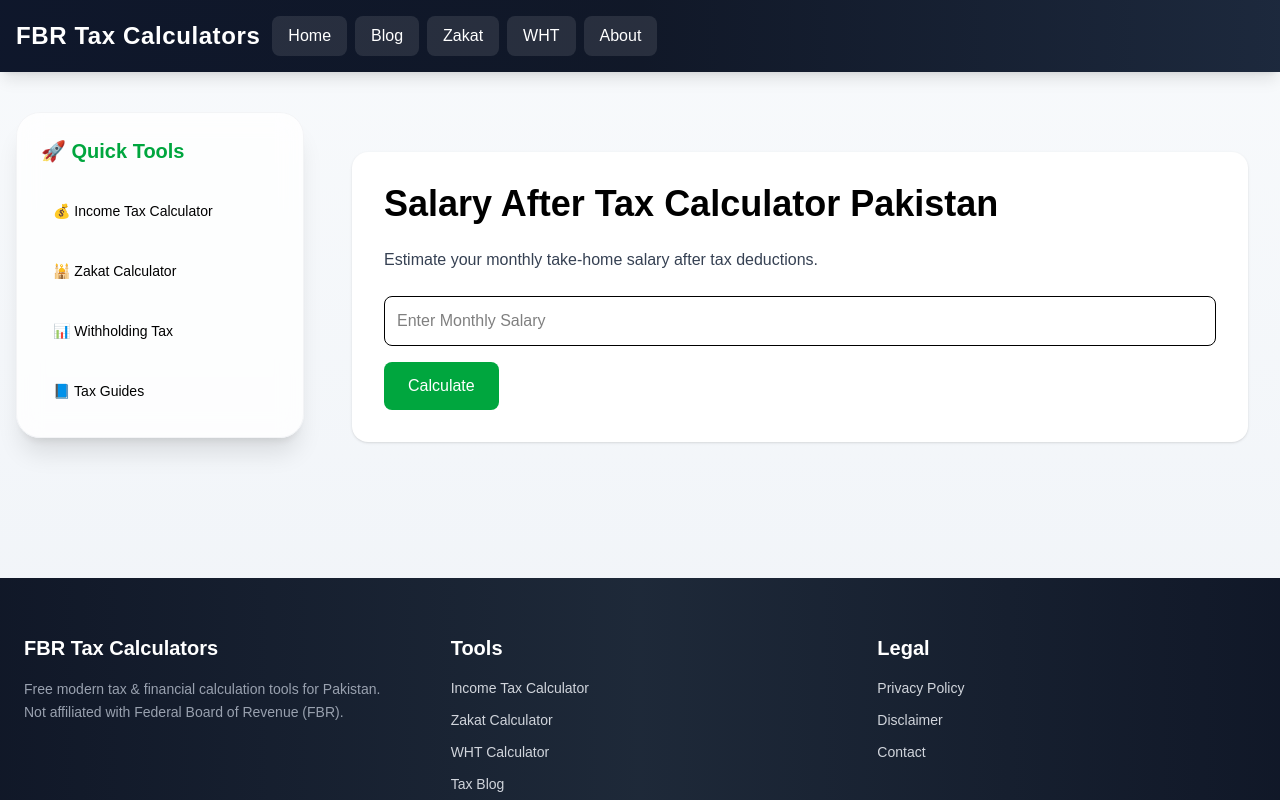
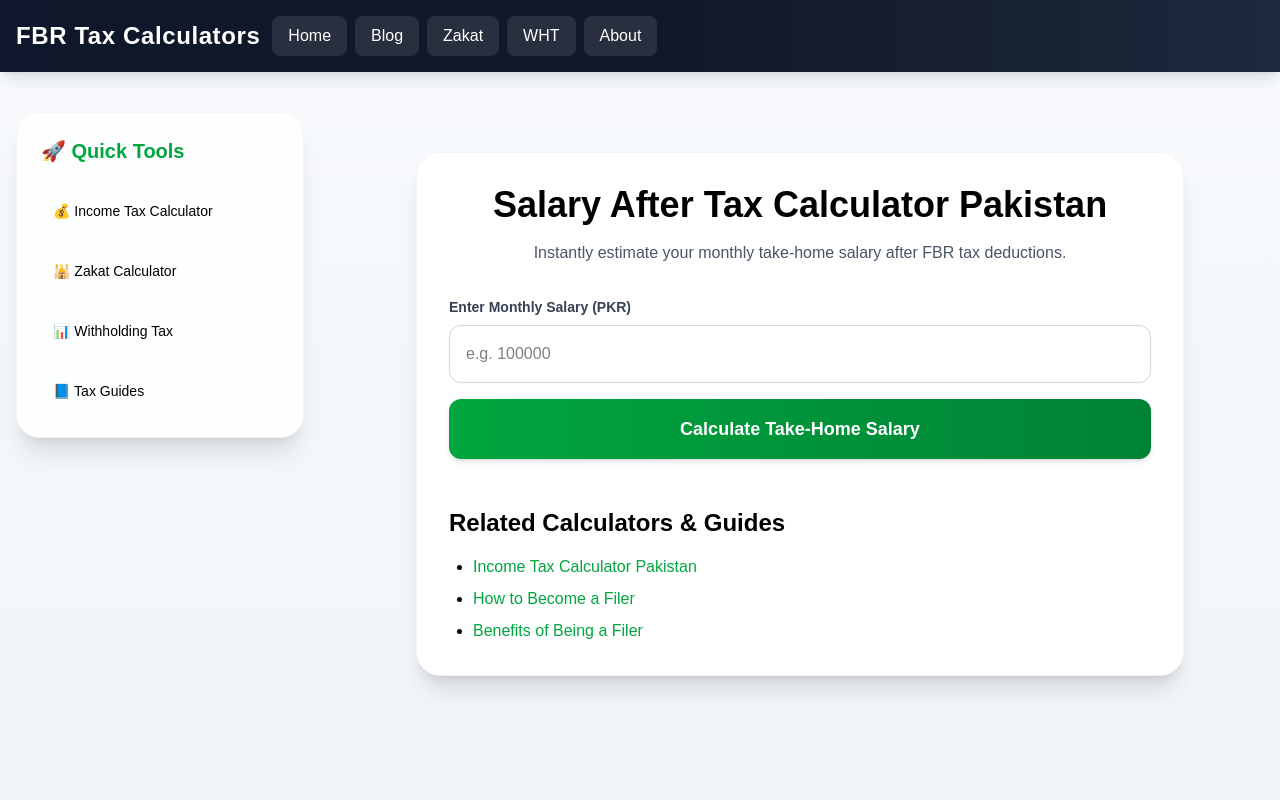
Before and after one commit to muhammadobaid1986/fbrtaxcalculators, a Next.js app: page /salary-after-tax-calculator in a window 1280 px wide. Shown: the top 800 px of the page. Built offline with nearby package versions, Linux system fonts and the light colour scheme.

Commit message:
fix salary after tax calculator build error

```diff
--- a/app/salary-after-tax-calculator/page.tsx
+++ b/app/salary-after-tax-calculator/page.tsx
@@ -1,8 +1,6 @@
 "use client";
 
 import { useState } from "react";
-
-
 
 export default function SalaryAfterTaxCalculator() {
   const [salary, setSalary] = useState("");
@@ -16,48 +14,75 @@ export default function SalaryAfterTaxCalculator() {
       return;
     }
 
-    const estimatedTax = monthlySalary * 0.05;
+    // Basic calculation (can be updated with actual slabs later)
+    let taxRate = 0;
+    const annualSalary = monthlySalary * 12;
+
+    if (annualSalary > 600000 && annualSalary <= 1200000) taxRate = 0.05;
+    else if (annualSalary > 1200000 && annualSalary <= 2400000) taxRate = 0.15;
+    else if (annualSalary > 2400000 && annualSalary <= 3600000) taxRate = 0.25;
+    else if (annualSalary > 3600000) taxRate = 0.30;
+
+    const estimatedTax = monthlySalary * taxRate;
     const takeHomeSalary = monthlySalary - estimatedTax;
 
     setResult(takeHomeSalary);
   };
 
   return (
-    <div className="max-w-4xl mx-auto bg-white p-8 rounded-2xl shadow mt-10">
-      <h1 className="text-4xl font-bold mb-6">
+    <div className="max-w-3xl mx-auto bg-white p-8 rounded-3xl shadow-xl border border-gray-100 mt-10">
+      <h1 className="text-3xl md:text-4xl font-bold mb-4 text-center">
         Salary After Tax Calculator Pakistan
       </h1>
 
-      <p className="mb-6 text-gray-700">
-        Estimate your monthly take-home salary after tax deductions.
+      <p className="mb-8 text-gray-600 text-center">
+        Instantly estimate your monthly take-home salary after FBR tax deductions.
       </p>
 
+      <div className="space-y-4">
+        <div>
+          <label className="block text-sm font-semibold text-gray-700 mb-2">
+            Enter Monthly Salary (PKR)
+          </label>
           <input
             type="number"
-        placeholder="Enter Monthly Salary"
+            placeholder="e.g. 100000"
             value={salary}
             onChange={(e) => setSalary(e.target.value)}
-        className="w-full border p-3 rounded-lg mb-4"
+            className="w-full border border-gray-300 p-4 rounded-xl focus:ring-2 focus:ring-green-500 outline-none"
           />
+        </div>
 
         <button
           onClick={calculate}
-        className="bg-green-600 text-white px-6 py-3 rounded-lg"
+          className="w-full bg-gradient-to-r from-green-600 to-green-700 text-white px-6 py-4 rounded-xl hover:scale-[1.02] transition font-bold text-lg shadow-md"
         >
-        Calculate
+          Calculate Take-Home Salary
         </button>
+      </div>
 
       {result !== null && (
-        <div className="mt-6 p-4 bg-green-50 rounded-lg">
-          <p className="font-semibold">
-            Estimated Take Home Salary:
+        <div className="mt-8 p-6 bg-green-50 rounded-2xl border border-green-100 text-center">
+          <p className="font-semibold text-gray-700 mb-2 text-lg">
+            Your Estimated Take-Home Salary
           </p>
-
-          <p className="text-2xl font-bold text-green-700">
+          <p className="text-4xl font-extrabold text-green-700">
             Rs {result.toLocaleString()}
+          </p>
+          <p className="text-sm text-gray-500 mt-4">
+            *This is an estimated calculation based on standard tax slabs.
           </p>
         </div>
       )}
+
+      <div className="mt-12">
+        <h2 className="text-2xl font-bold mb-4">Related Calculators & Guides</h2>
+        <ul className="list-disc pl-6 space-y-2">
+          <li><a href="/" className="text-green-600 hover:underline">Income Tax Calculator Pakistan</a></li>
+          <li><a href="/how-to-become-a-filer" className="text-green-600 hover:underline">How to Become a Filer</a></li>
+          <li><a href="/benefits-of-being-filer-pakistan" className="text-green-600 hover:underline">Benefits of Being a Filer</a></li>
+        </ul>
+      </div>
     </div>
   );
 }
```
Lines whose indentation alone changed are shown as unchanged.
